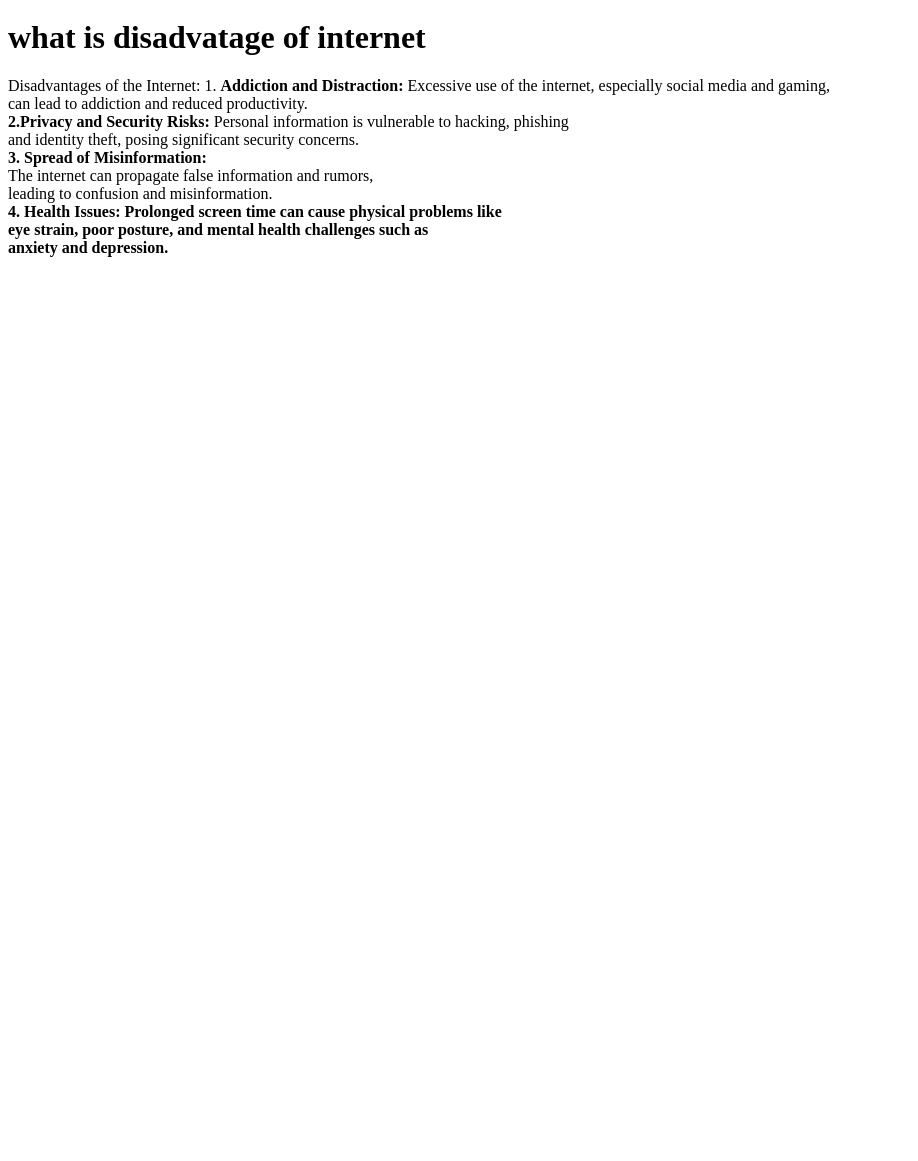
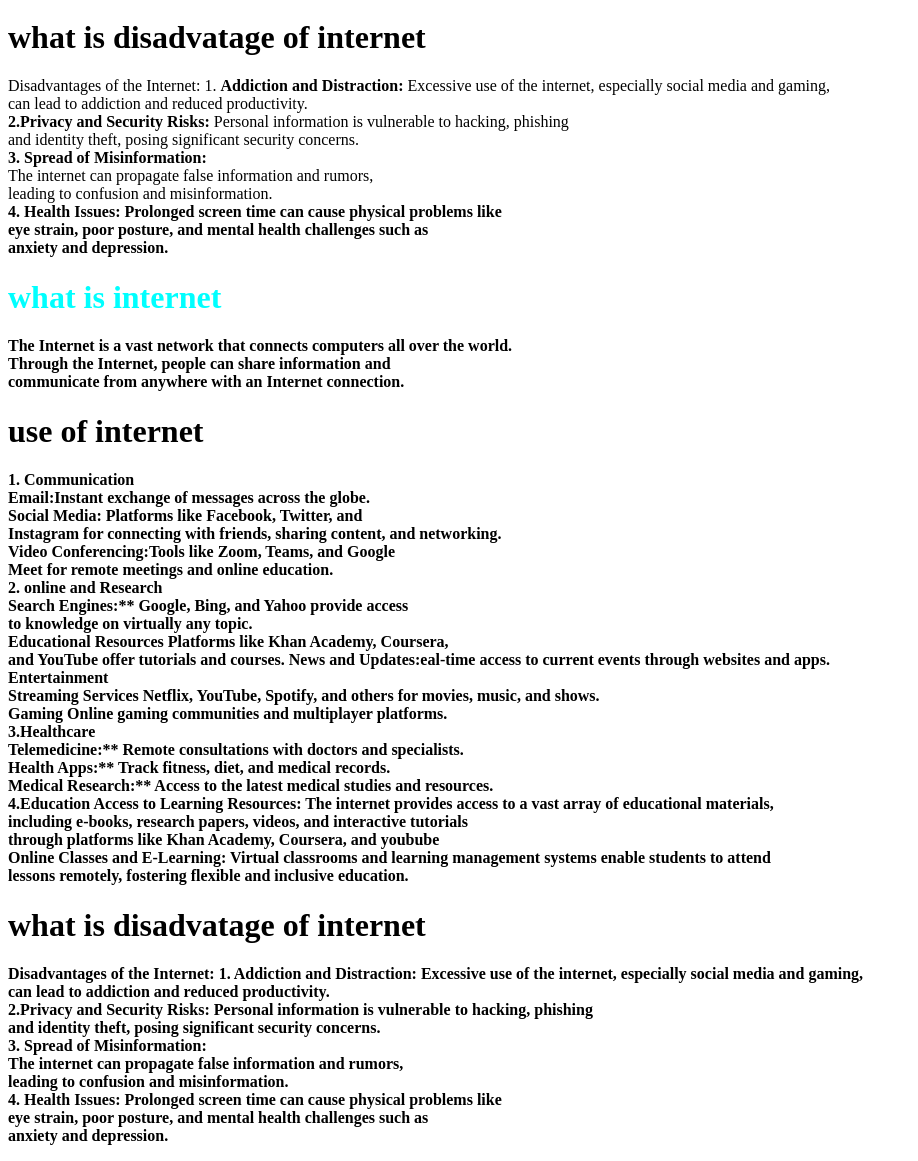
Before and after one commit to sjeyz/assigment, a plain HTML site: page index.html in a window 1280 px wide. Shown: the part 1022-2183 px from the top of the page, without its empty margins (0-918 px from the left). Before the commit the page ends 1295 px from the top, so only its background shows below. Drawn offline with Linux system fonts and the light colour scheme.

Commit message:
Update index.html

```diff
--- a/index.html
+++ b/index.html
@@ -114,3 +114,81 @@ Virtual classrooms and learning management systems enable students to attend<br>
 
 </body>
 </html>
+   <!DOCTYPE html>
+<html lang="en">
+<head>
+  <meta charset="UTF-8">
+  <meta name="viewport" content="width=device-width, initial-scale=1.0">
+  <title>internet</title>
+</head>
+<body>
+  <h1 style="color: aqua;">what is  internet </h1>
+  <P>
+    The <B>Internet</B> is a vast network that connects computers all over the world.<br>
+     Through the Internet, people can share information and<br>
+      communicate from anywhere with an Internet connection.<br>
+      <h1>use of internet</h1>
+
+
+1. Communication<br>
+   Email:Instant exchange of messages across the globe.<br>
+   Social Media: Platforms like Facebook, Twitter, and<br>
+    Instagram for connecting with friends, sharing content, and networking.<br>
+   Video Conferencing:Tools like Zoom, Teams, and Google<br>
+    Meet for remote meetings and online education.<br>
+
+ 2. <b>online and Research</b><br>
+  Search Engines:** Google, Bing, and Yahoo provide access<br>
+   to knowledge on virtually any topic.<br>
+   Educational Resources Platforms like Khan Academy, Coursera,<br>
+    and YouTube offer tutorials and courses.
+   News and Updates:eal-time access to current events through websites and apps.<br>
+
+<b>Entertainment</b><br>
+   Streaming Services Netflix, YouTube, Spotify, and others for movies, music, and shows.<br>
+    Gaming Online gaming communities and multiplayer platforms.<br>
+
+
+3.Healthcare<br>
+   Telemedicine:** Remote consultations with doctors and specialists.<br>
+   Health Apps:** Track fitness, diet, and medical records.<br>
+   Medical Research:** Access to the latest medical studies and resources.<br>
+
+
+
+ <b>4.Education</b>
+<b>Access to Learning Resources:</b>
+The internet provides access to a vast array of educational materials,<br>
+ including e-books, research papers, videos, and interactive tutorials<br>
+  through platforms like Khan Academy, Coursera, and youbube<br>
+
+<b>Online Classes and E-Learning:</b>
+Virtual classrooms and learning management systems enable students to attend<br>
+ lessons remotely, fostering flexible and inclusive education.
+ <h1>what is disadvatage of internet</h1>
+
+ Disadvantages of the Internet:
+
+ 1. <b>Addiction and Distraction:</b>
+    Excessive use of the internet, especially social media and gaming,<br>
+     can lead to addiction and reduced productivity.<br>
+ <b>2.Privacy and Security Risks:</b>
+    Personal information is vulnerable to hacking, phishing<br>
+     and identity theft, posing significant security concerns.<br>
+
+ <b>3. Spread of Misinformation:</b><br>
+    The internet can propagate false information and rumors,<br>
+     leading to confusion and misinformation.<br>
+
+ <b>4. Health Issues:<b>
+    Prolonged screen time can cause physical problems like <br>
+    eye strain, poor posture, and mental health challenges such as<br>
+     anxiety and depression.
+
+
+
+</P>
+
+
+</body>
+</html>
```
